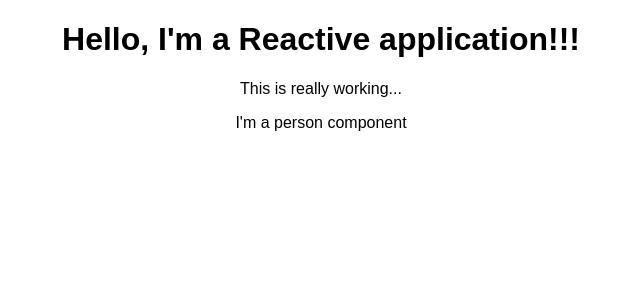
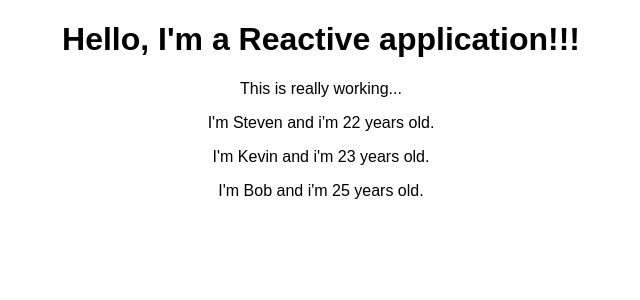
Before and after one commit to steven-espin/react-guide, a React (Create React App) app: page / in a window 1280 px wide. Shown: the top 300 px of the page, without its empty margins (319-959 px from the left). Built offline with nearby package versions, Linux system fonts and the light colour scheme.

Commit message:
adding properties to person components to display dynamic content

```diff
--- a/src/App.js
+++ b/src/App.js
@@ -8,10 +8,11 @@ class App extends Component {
       <div className="App">
         <h1>Hello, I'm a Reactive application!!!</h1>
         <p>This is really working...</p>
-        <Person />
+        <Person name='Steven' age='22'/>
+        <Person name='Kevin' age='23'/>
+        <Person name='Bob' age='25'/>
       </div>
     );
-    return React.createElement('div', {className: 'App'}, React.createElement('h1', null, 'Im a rect app'));
   }
 }
 
--- a/src/Person/Person.js
+++ b/src/Person/Person.js
@@ -1,7 +1,7 @@
 import React from 'react';
 
-const person = () => {
-    return <p>I'm a person component</p>
+const person = (props) => {
+    return <p>I'm {props.name} and i'm {props.age} years old.</p>
 };
 
 export default person;
```
